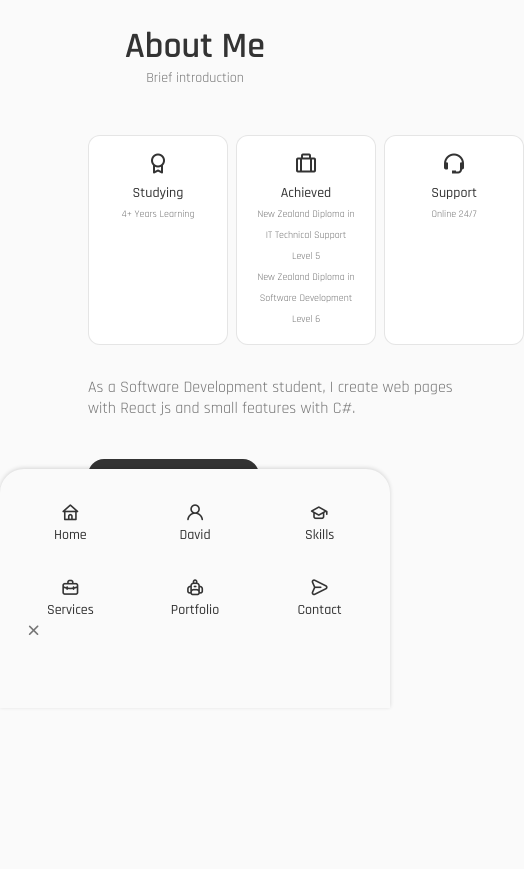
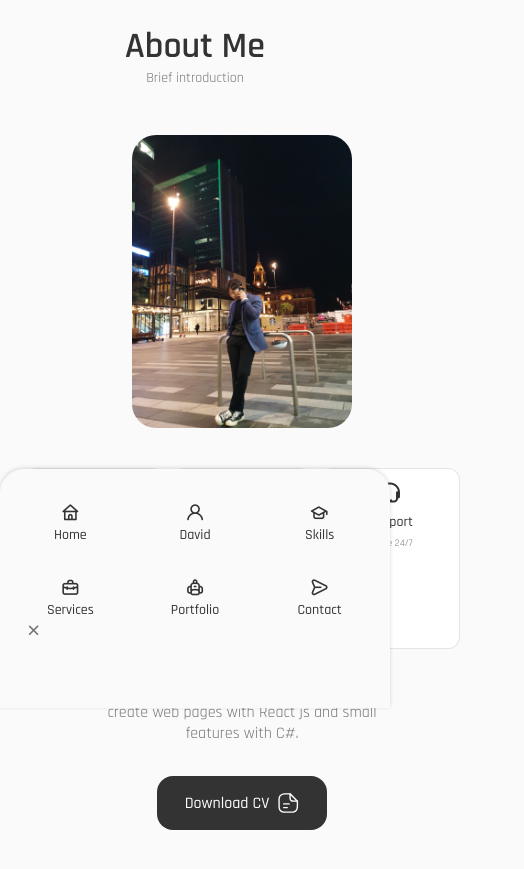
Before and after one commit to Na-David/Portfolio, a React (Create React App) app: page / in a window 390 px wide. Shown: the part 980-1849 px from the top of the page, 524 px wide, since content can reach past the window. Before the commit the page ends 1605 px from the top, so only its background shows below. Built offline with nearby package versions, Linux system fonts and the light colour scheme; the HTML template or start-up script is replaced by a standard one.

Commit message:
media q - large

```diff
--- a/src/components/About/About.css
+++ b/src/components/About/About.css
@@ -43,3 +43,32 @@
     padding: 0 4rem 0 0;
     margin-bottom: var(--mb-2-5);
 }
+/*=============== BREAKPOINTS ===============*/
+/* For large devices */
+@media screen and (max-width: 992px) {
+    .about__container {
+        grid-template-columns: 1fr;
+        row-gap: 2.5rem;
+    }
+
+    .about__img {
+        width: 220px;
+    }
+
+    .about__box {
+        padding: 0.75rem 0.5rem;
+    }
+
+    .about__data {
+        text-align: center;
+    }
+
+    .about__info {
+        justify-content: center;
+    }
+
+    .about__description {
+        padding: 0 5rem;
+        margin-bottom: 2rem;
+    }
+  }
```
